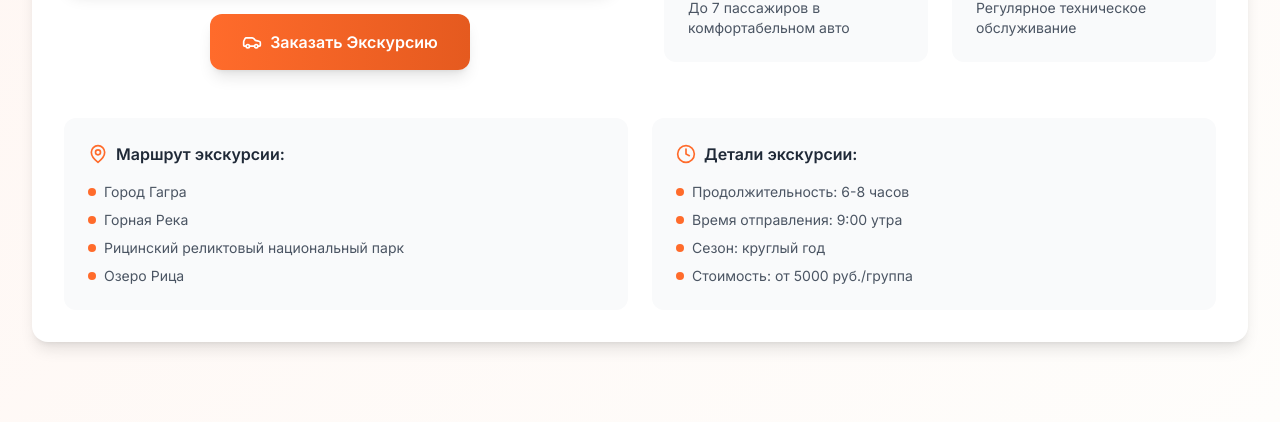
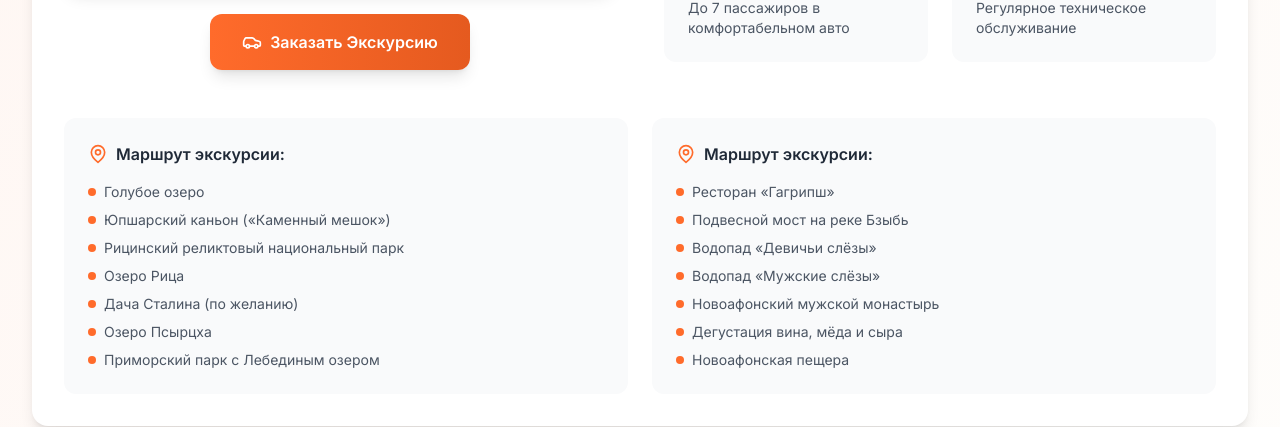
Before and after one commit to hotel-vartan/site, a React (Vite) app: page / in a window 1280 px wide. Shown: the part 2338-2765 px from the top of the page. Built offline with nearby package versions, Linux system fonts and the light colour scheme.

Commit message:
Update Transport.tsx

```diff
--- a/src/components/Transport.tsx
+++ b/src/components/Transport.tsx
@@ -136,11 +136,11 @@ const Transport = () => {
                 <ul className="space-y-2 text-sm text-gray-600 dark:text-gray-300">
                   <li className="flex items-center space-x-2">
                     <div className="w-2 h-2 bg-primary-500 dark:bg-primary-400 rounded-full"></div>
-                    <span>Город Гагра</span>
+                    <span>Голубое озеро</span>
                   </li>
                   <li className="flex items-center space-x-2">
                     <div className="w-2 h-2 bg-primary-500 dark:bg-primary-400 rounded-full"></div>
-                    <span>Горная Река</span>
+                    <span>Юпшарский каньон («Каменный мешок»)</span>
                   </li>
                   <li className="flex items-center space-x-2">
                     <div className="w-2 h-2 bg-primary-500 dark:bg-primary-400 rounded-full"></div>
@@ -150,31 +150,55 @@ const Transport = () => {
                     <div className="w-2 h-2 bg-primary-500 dark:bg-primary-400 rounded-full"></div>
                     <span>Озеро Рица</span>
                   </li>
+                                    <li className="flex items-center space-x-2">
+                    <div className="w-2 h-2 bg-primary-500 dark:bg-primary-400 rounded-full"></div>
+                    <span>Дача Сталина (по желанию)</span>
+                  </li>
+                                    <li className="flex items-center space-x-2">
+                    <div className="w-2 h-2 bg-primary-500 dark:bg-primary-400 rounded-full"></div>
+                    <span>Озеро Псырцха</span>
+                  </li>
+                                    <li className="flex items-center space-x-2">
+                    <div className="w-2 h-2 bg-primary-500 dark:bg-primary-400 rounded-full"></div>
+                    <span>Приморский парк с Лебединым озером</span>
+                  </li>
                 </ul>
               </div>
 
               {/* Правая колонка */}
               <div className="bg-gray-50 dark:bg-gray-700 p-6 rounded-xl">
                 <h4 className="font-semibold text-gray-800 dark:text-white mb-4 flex items-center">
-                  <Clock className="w-5 h-5 mr-2 text-primary-500" />
-                  Детали экскурсии:
+                  <MapPin className="w-5 h-5 mr-2 text-primary-500" />
+                  Маршрут экскурсии:
                 </h4>
                 <ul className="space-y-2 text-sm text-gray-600 dark:text-gray-300">
                   <li className="flex items-center space-x-2">
                     <div className="w-2 h-2 bg-primary-500 dark:bg-primary-400 rounded-full"></div>
-                    <span>Продолжительность: 6-8 часов</span>
+                    <span>Ресторан «Гагрипш»</span>
                   </li>
                   <li className="flex items-center space-x-2">
                     <div className="w-2 h-2 bg-primary-500 dark:bg-primary-400 rounded-full"></div>
-                    <span>Время отправления: 9:00 утра</span>
+                    <span>Подвесной мост на реке Бзыбь</span>
                   </li>
                   <li className="flex items-center space-x-2">
                     <div className="w-2 h-2 bg-primary-500 dark:bg-primary-400 rounded-full"></div>
-                    <span>Сезон: круглый год</span>
+                    <span>Водопад «Девичьи слёзы»</span>
                   </li>
                   <li className="flex items-center space-x-2">
                     <div className="w-2 h-2 bg-primary-500 dark:bg-primary-400 rounded-full"></div>
-                    <span>Стоимость: от 5000 руб./группа</span>
+                    <span>Водопад «Мужские слёзы»</span>
+                  </li>
+                                    <li className="flex items-center space-x-2">
+                    <div className="w-2 h-2 bg-primary-500 dark:bg-primary-400 rounded-full"></div>
+                    <span>Новоафонский мужской монастырь</span>
+                  </li>
+                                    <li className="flex items-center space-x-2">
+                    <div className="w-2 h-2 bg-primary-500 dark:bg-primary-400 rounded-full"></div>
+                    <span>Дегустация вина, мёда и сыра</span>
+                  </li>
+                                    <li className="flex items-center space-x-2">
+                    <div className="w-2 h-2 bg-primary-500 dark:bg-primary-400 rounded-full"></div>
+                    <span>Новоафонская пещера</span>
                   </li>
                 </ul>
               </div>
```
